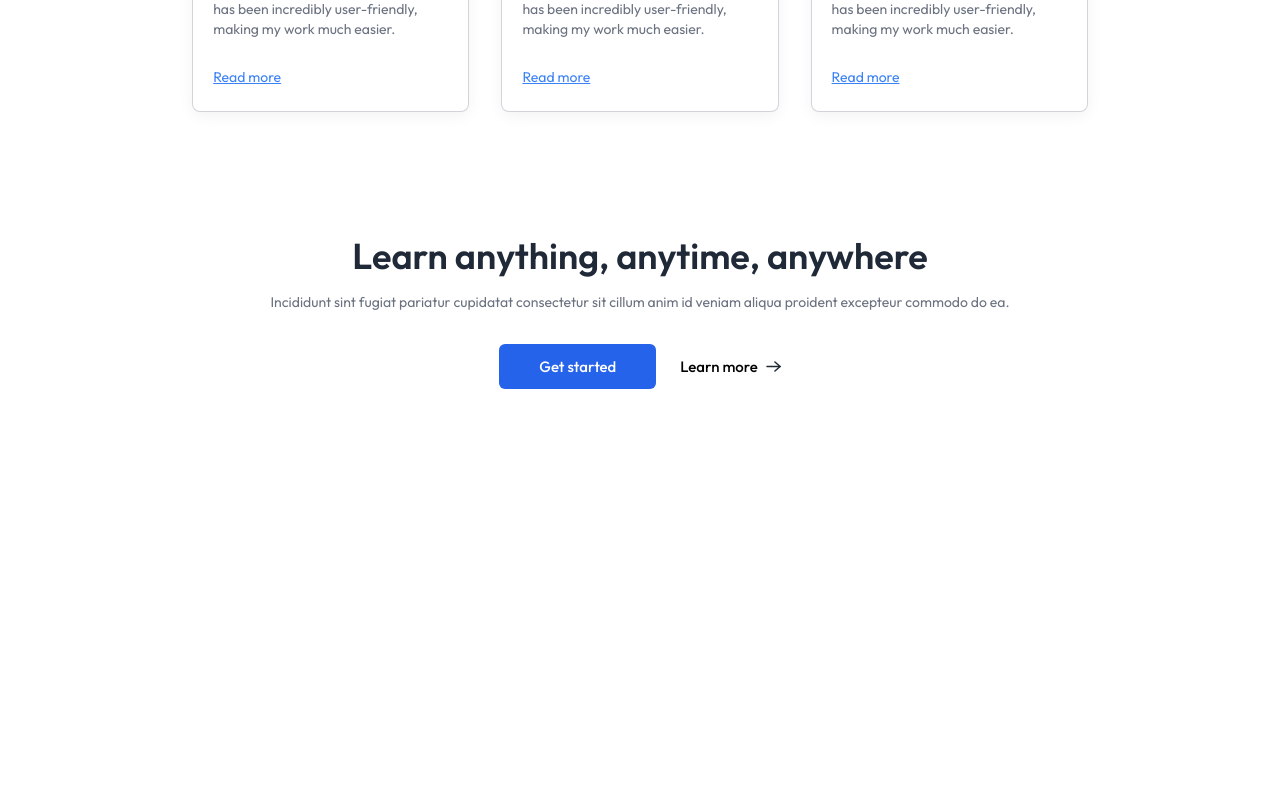
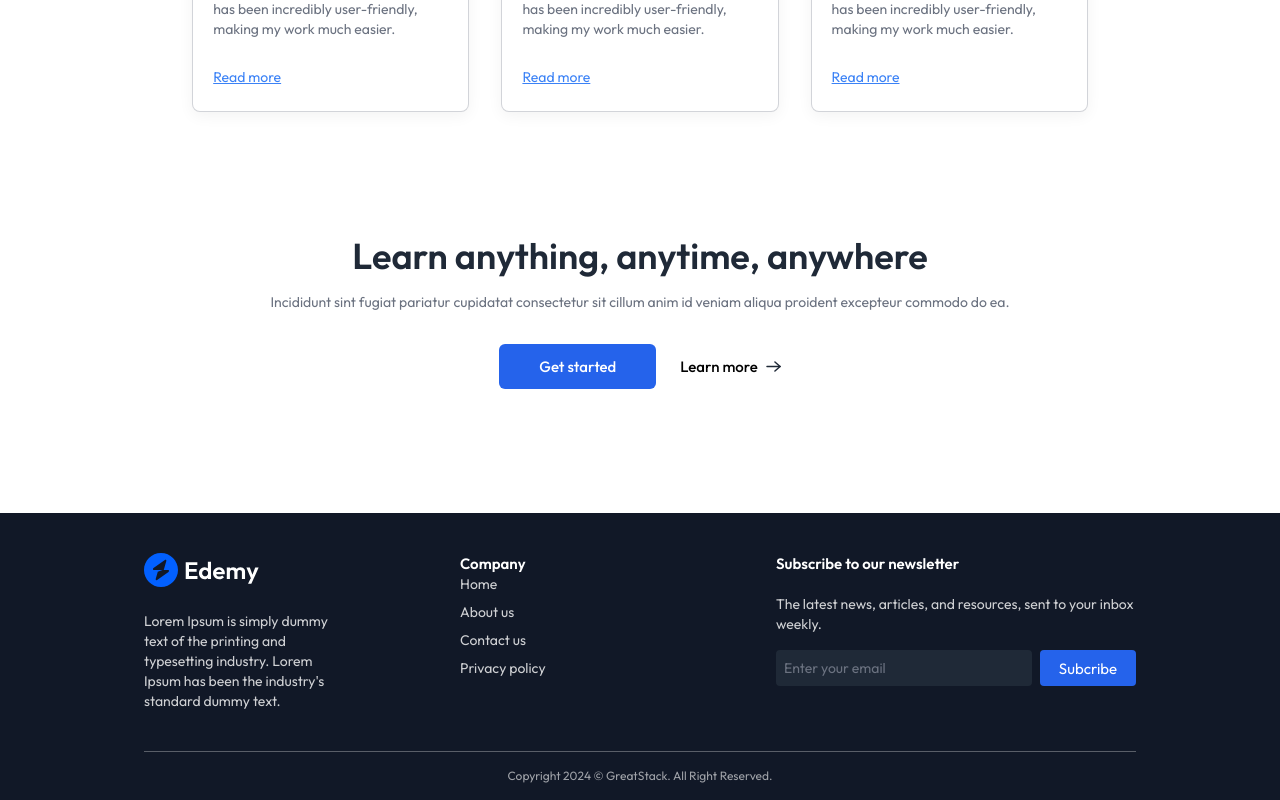
Before and after one commit to SanjayaPrasadRajapaksha/LMS, a React (Vite) app in the folder client/: page / in a window 1280 px wide. Shown: the part 2084-2884 px from the top of the page. Before the commit the page ends 2569 px from the top, so only its background shows below. Built offline with nearby package versions, Linux system fonts and the light colour scheme; no server answers.

Commit message:
Complete footer section

```diff
--- a/client/src/components/student/Footer.jsx
+++ b/client/src/components/student/Footer.jsx
@@ -1,10 +1,34 @@
 import React from 'react'
+import { assets } from '../../assets/assets'
 
 const Footer = () => {
   return (
-    <div>
-      <h1>Footer</h1>
-    </div>
+    <footer className='bg-gray-900 md:px-36 text-left w-full mt-10'>
+      <div className='flex flex-col md:flex-row items-start px-8 md:px-0 justify-center gap-10 md:gap-32 py-10 border-b border-white/30'>
+        <div className='flex flex-col md:items-start items-center w-full'>
+          <img src={assets.logo_dark} alt="logo" />
+          <p className='mt-6 text-center md:text-left text-sm text-white/80'>Lorem Ipsum is simply dummy text of the printing and typesetting industry. Lorem Ipsum has been the industry's standard dummy text.</p>
+        </div>
+        <div className='flex flex-col md:items-start items-center w-full'>
+          <h2 className='font-semibold text-white mb:5'>Company</h2>
+          <ul className='flex md:flex-col w-full justify-between text-sm text-white/80 md:space-y-2'>
+            <li><a href="">Home</a></li>
+            <li><a href="">About us</a></li>
+            <li><a href="">Contact us</a></li>
+            <li><a href="">Privacy policy</a></li>
+          </ul>
+        </div>
+        <div className='hidden md:flex flex-col items-start w-full'>
+          <h2 className='font-semibold text-white mb-5 '>Subscribe to our newsletter</h2>
+          <p className='text-sm text-white/80'>The latest news, articles, and resources, sent to your inbox weekly.</p>
+        <div className='flex items-center gap-2 pt-4'>
+          <input type="email" placeholder='Enter your email' className='boder border-gray-500/30 bg-gray-800 text-gray-500 placeholder-gray-500 outline-none w-64 h-9 rounded px-2 text-sm'/>
+          <button className='bg-blue-600 w-24 h-9 text-white rounded'>Subcribe</button>
+        </div>
+        </div>
+      </div>
+      <p className='py-4 text-center text-xs md:text-white/60'>Copyright 2024 © GreatStack. All Right Reserved.</p>
+    </footer>
   )
 }
 
--- a/client/src/pages/student/Home.jsx
+++ b/client/src/pages/student/Home.jsx
@@ -4,6 +4,7 @@
 import CoursesSection from '../../components/student/CoursesSection'
 import TestimonialsSection from '../../components/student/TestimonialsSection'
 import CallToAction from '../../components/student/CallToAction'
+import Footer from '../../components/student/Footer'
 
 const Home = () => {
   return (
@@ -13,6 +14,7 @@
       <CoursesSection/>
       <TestimonialsSection/>
       <CallToAction/>
+      <Footer/>
     </div>
   )
 }
```
